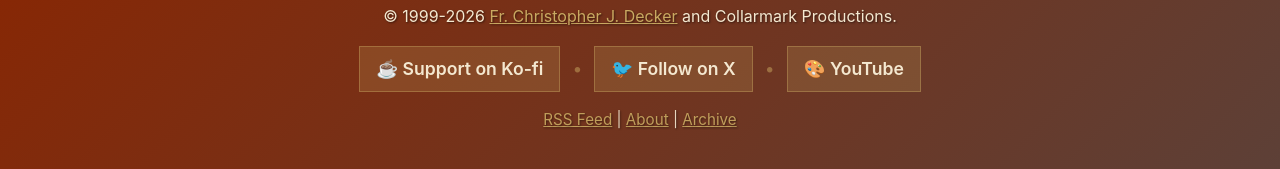
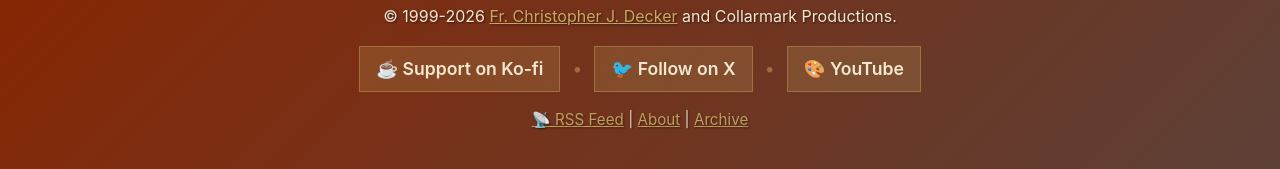
Before and after one commit to joecatholic/joecatholic-webcomic, a Jekyll site: the page built from index.html, in a window 1280 px wide. Shown: the part 1363-1532 px from the top of the page. Built offline with Jekyll 4.4.1, drawn with Linux system fonts in a browser that asks for light colours.

Commit message:
Update default.html

```diff
--- a/_layouts/default.html
+++ b/_layouts/default.html
@@ -5,7 +5,8 @@
     <meta name="viewport" content="width=device-width, initial-scale=1.0">
     <title>{{ page.title }} - {{ site.title }}</title>
     <link rel="stylesheet" href="/assets/css/style.css">
-    <link rel="alternate" type="application/rss+xml" title="{{ site.title }}" href="{{ '/feed.xml' | absolute_url }}">
+    <link rel="alternate" type="application/rss+xml" title="{{ site.title }} - Comics Feed" href="{{ '/feed.xml' | absolute_url }}">
+    <link rel="icon" type="image/png" href="/assets/images/favicon.png">
 </head>
 <body>
     <header>
@@ -54,7 +55,11 @@
                 <a href="https://youtube.com/@joecatholicdraws" target="_blank" rel="noopener">🎨 YouTube</a>
             </div>
 
-            <p class="footer-links"><a href="/feed.xml">RSS Feed</a> | <a href="/about">About</a> | <a href="/archive">Archive</a></p>
+            <p class="footer-links">
+                <a href="/feed.xml">📡 RSS Feed</a> |
+                <a href="/about">About</a> |
+                <a href="/archive">Archive</a>
+            </p>
         </div>
     </footer>
 </body>
```
